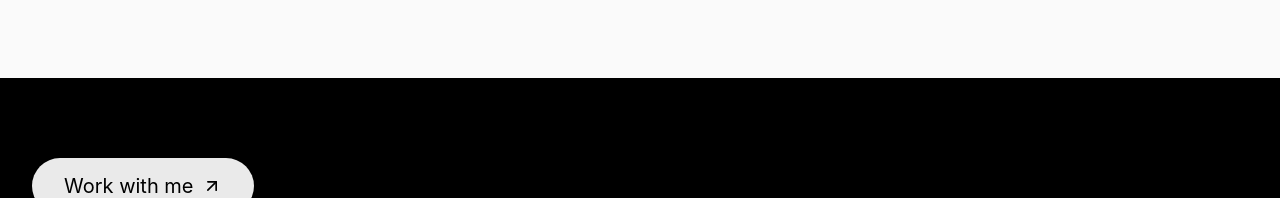
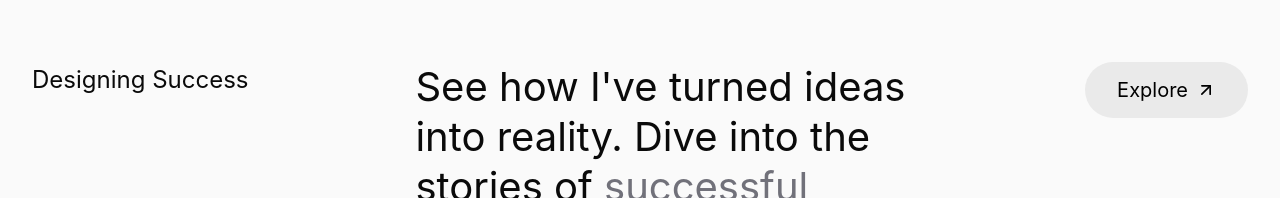
Before and after one commit to BaghajyanRuben/tatevik-portfolio, a React (Vite) app: page / in a window 1280 px wide. Shown: the part 1736-1934 px from the top of the page. Built offline with nearby package versions, Linux system fonts and the light colour scheme.

Commit message:
add new section in home screen: Designing Success

```diff
--- /dev/null
+++ b/src/components/sections/home/DesigningSuccess.jsx
@@ -0,0 +1,43 @@
+import { useNavigate } from 'react-router-dom';
+import { ArrowUpRight } from 'lucide-react';
+import { Button } from '../../ui';
+
+const DesigningSuccess = () => {
+  const navigate = useNavigate();
+
+  return (
+    <div className="flex flex-col gap-8 lg:flex-row lg:items-start lg:justify-between">
+      <p className="text-[20px] font-normal text-primary sm:text-[24px]">
+        Designing Success
+      </p>
+
+      <p className="max-w-3xl text-3xl leading-tight sm:text-4xl md:text-[40px]">
+        <span className="text-primary">
+          See how I&apos;ve turned ideas
+          <br />
+          into reality. Dive into the
+          <br />
+          stories of
+        </span>
+        <span className="text-muted">
+          {' '}
+          successful
+          <br />
+          product designs that make
+          <br />
+          a difference.
+        </span>
+      </p>
+
+      <Button
+        onClick={() => navigate('/projects')}
+        className="w-fit gap-2 px-6 py-3 text-base font-normal leading-6 transition-smooth sm:px-8 sm:py-4 sm:text-[20px] bg-[#EAEAEA] text-black hover:bg-white"
+      >
+        <span>Explore</span>
+        <ArrowUpRight className="h-5 w-5" aria-hidden="true" />
+      </Button>
+    </div>
+  );
+};
+
+export default DesigningSuccess;
--- a/src/components/sections/home/SelectedWork.jsx
+++ b/src/components/sections/home/SelectedWork.jsx
@@ -1,8 +1,12 @@
 import { ProjectGrid } from '../../home';
+import DesigningSuccess from './DesigningSuccess';
 
 const SelectedWork = ({ projects }) => {
   return (
-    <ProjectGrid projects={projects} />
+    <div className="flex flex-col gap-16">
+      <ProjectGrid projects={projects} />
+      <DesigningSuccess />
+    </div>
   );
 };
 
```
